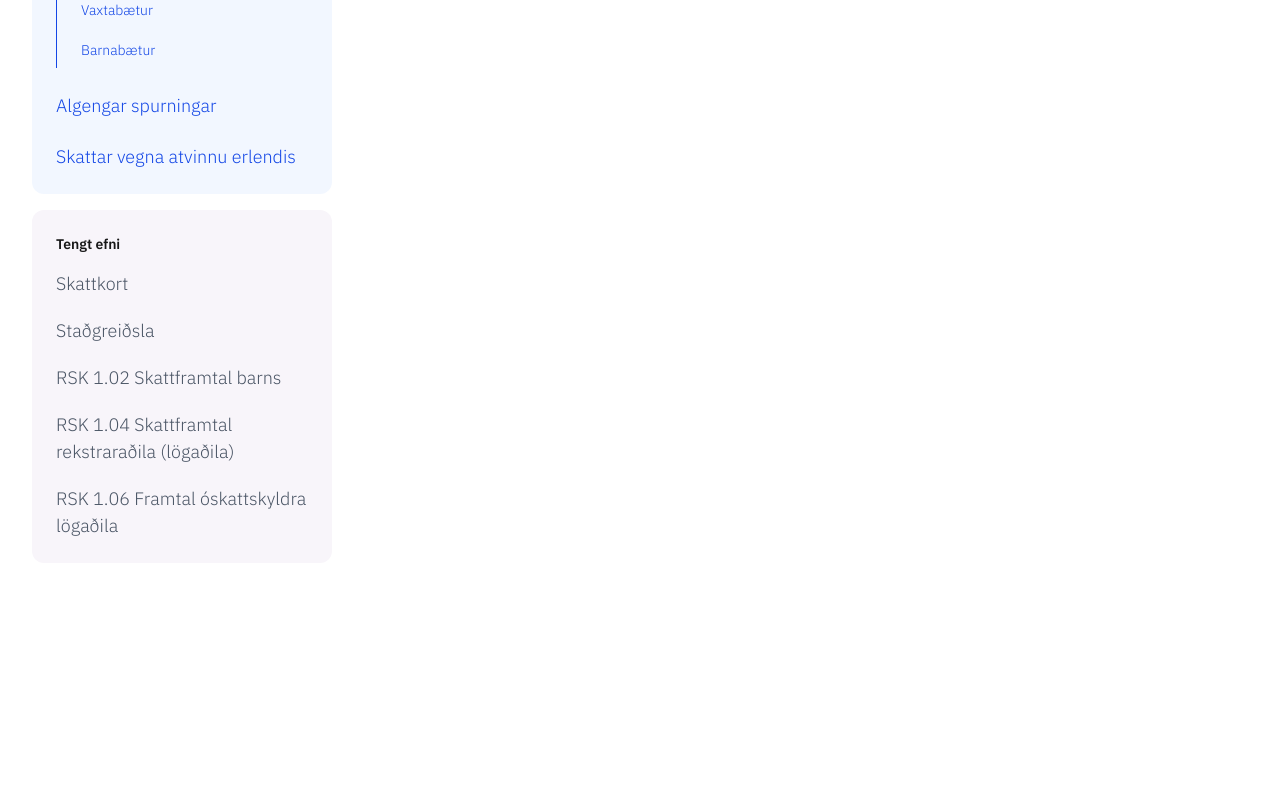
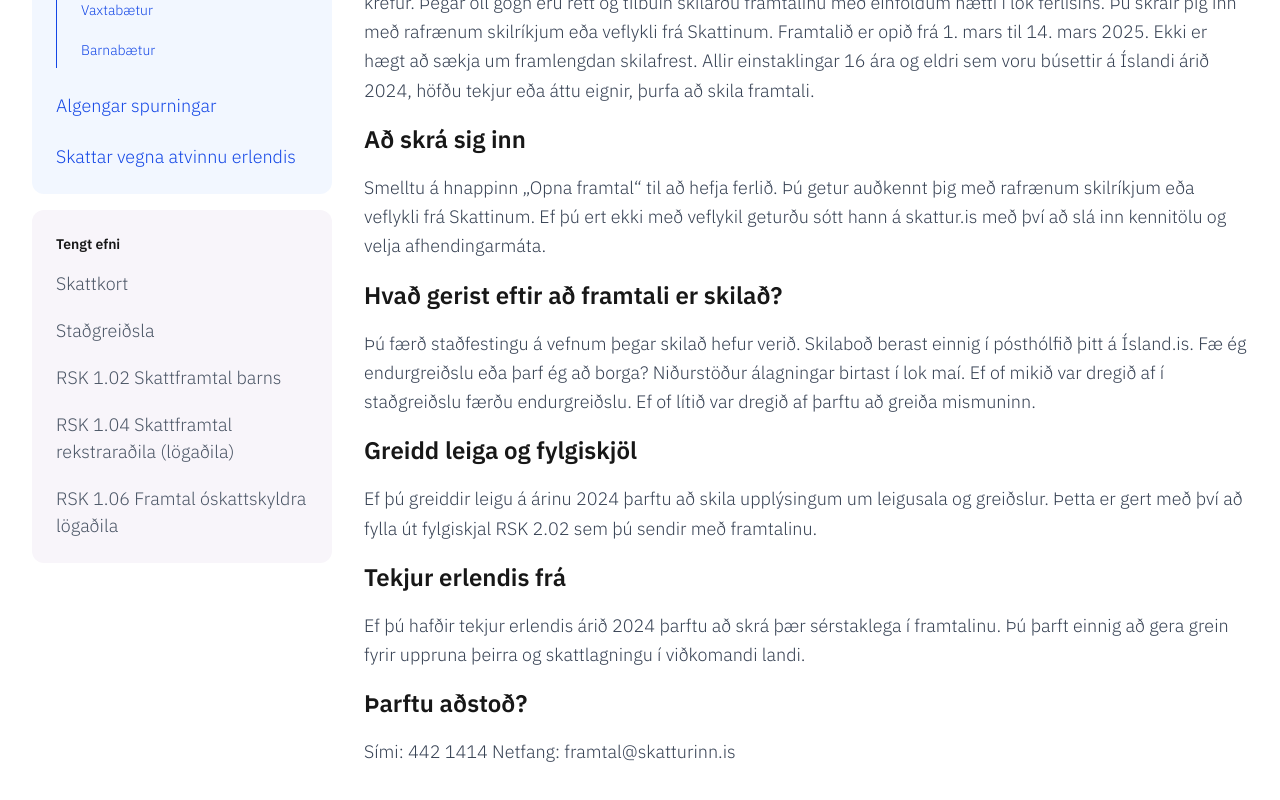
Before and after one commit to overcastsoftware/framtal, a Next.js app in the folder framtal-web/: page / in a window 1280 px wide. Shown: the part 720-1520 px from the top of the page. Before the commit the page ends 1331 px from the top, so only its background shows below. Built offline with nearby package versions, Linux system fonts and the light colour scheme.

Commit message:
fix frontpage text

```diff
--- a/framtal-web/src/app/page.tsx
+++ b/framtal-web/src/app/page.tsx
@@ -92,9 +92,42 @@ export default function Home() {
             <p className="text-gray-700  leading-relaxed">
             Flestar upplýsingar eru forskráðar en gott er að yfirfara. Þú getur bætt við og breytt upplýsingum. Að lokum þarft þú að staðfesta og skila framtali.
             </p>
+            <h3 className="font-semibold">Almennar upplýsingar</h3>
             <p className="text-gray-700  leading-relaxed">
-            Þú skráir þig inn með rafrænum skilríkjum eða veflykli ríkisskattstjóra
-            Framtalið er opið frá 1.-14.mars. Ekki er hægt að sækja um lengri frest.
+            Flestar upplýsingar í framtalinu eru forskráðar. Þú þarft að yfirfara þær og staðfesta eða breyta ef nauðsyn krefur. Þegar öll gögn eru rétt og tilbúin skilarðu framtalinu með einföldum hætti í lok ferlisins.
+Þú skráir þig inn með rafrænum skilríkjum eða veflykli frá Skattinum.
+Framtalið er opið frá 1. mars til 14. mars 2025. Ekki er hægt að sækja um framlengdan skilafrest.
+Allir einstaklingar 16 ára og eldri sem voru búsettir á Íslandi árið 2024, höfðu tekjur eða áttu eignir, þurfa að skila framtali.
+            </p>
+            <h3 className="font-semibold">Að skrá sig inn</h3>
+            <p className="text-gray-700  leading-relaxed">
+            Smelltu á hnappinn „Opna framtal“ til að hefja ferlið.
+Þú getur auðkennt þig með rafrænum skilríkjum eða veflykli frá Skattinum.
+Ef þú ert ekki með veflykil geturðu sótt hann á skattur.is með því að slá inn kennitölu og velja afhendingarmáta.
+            </p>
+            <h3 className="font-semibold">Hvað gerist eftir að framtali er skilað?</h3>
+            <p className="text-gray-700  leading-relaxed">
+            Þú færð staðfestingu á vefnum þegar skilað hefur verið.
+Skilaboð berast einnig í pósthólfið þitt á Ísland.is.
+Fæ ég endurgreiðslu eða þarf ég að borga?
+Niðurstöður álagningar birtast í lok maí.
+Ef of mikið var dregið af í staðgreiðslu færðu endurgreiðslu.
+Ef of lítið var dregið af þarftu að greiða mismuninn.
+            </p>
+            <h3 className="font-semibold">Greidd leiga og fylgiskjöl</h3>
+            <p className="text-gray-700  leading-relaxed">
+            Ef þú greiddir leigu á árinu 2024 þarftu að skila upplýsingum um leigusala og greiðslur.
+Þetta er gert með því að fylla út fylgiskjal RSK 2.02 sem þú sendir með framtalinu.
+            </p>
+            <h3 className="font-semibold">Tekjur erlendis frá</h3>
+            <p className="text-gray-700  leading-relaxed">
+            Ef þú hafðir tekjur erlendis árið 2024 þarftu að skrá þær sérstaklega í framtalinu.
+Þú þarft einnig að gera grein fyrir uppruna þeirra og skattlagningu í viðkomandi landi.
+            </p>
+            <h3 className="font-semibold">Þarftu aðstoð?</h3>
+            <p className="text-gray-700  leading-relaxed">
+            Sími: 442 1414
+Netfang: framtal@skatturinn.is
             </p>
           </section>
         </main>
```
